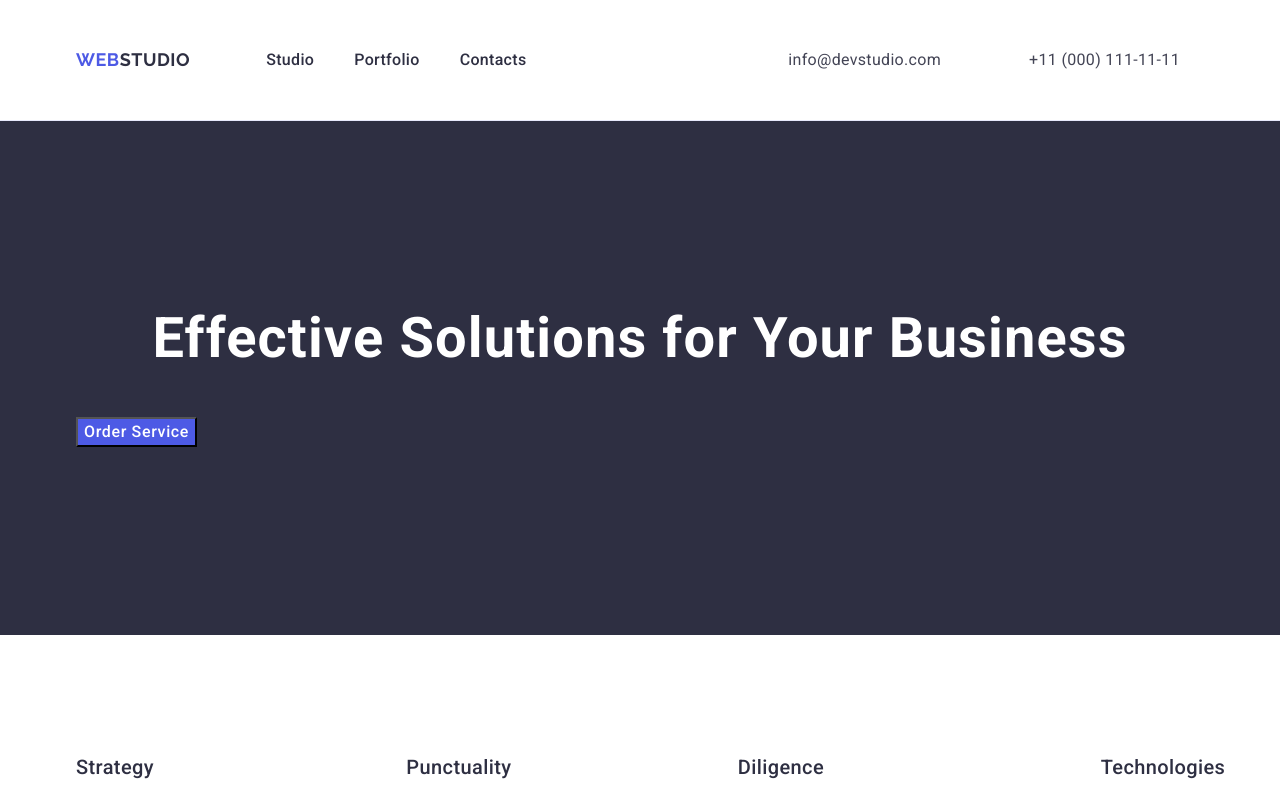
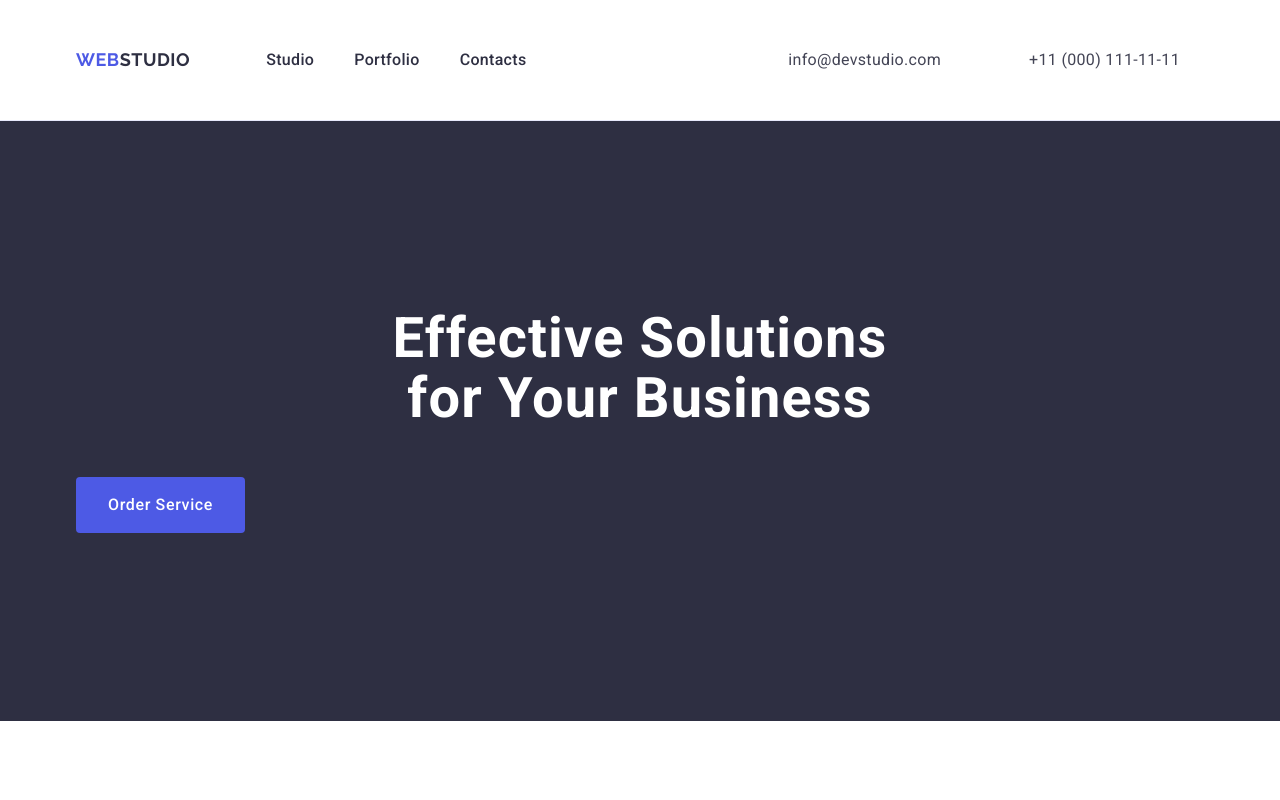
Before and after one commit to DimaDobermann/goit-markup-hw-03, a plain HTML site: page index.html in a window 1280 px wide. Shown: the top 800 px of the page. Drawn offline with nearby package versions, Linux system fonts and the light colour scheme.

Commit message:
add markup

```diff
--- a/css/style.css
+++ b/css/style.css
@@ -133,6 +133,8 @@ img {
   text-align: center;
   color: #fff;
   text-align: center;
+  max-width: 496px;
+  margin: 0 auto;
 }
 
 .button {
@@ -144,6 +146,12 @@ img {
   background: #4d5ae5;
   cursor: pointer;
   margin-top: 48px;
+  min-width: 169px;
+  border-radius: 4px;
+  padding: 16px 32px;
+  height: 56px;
+  display: block;
+  border: none;
 }
 
 .button:hover,
@@ -303,4 +311,5 @@ img {
   line-height: 1.5;
   letter-spacing: 0.02em;
   color: #f4f4fd;
+  width: 156px;
 }
```
